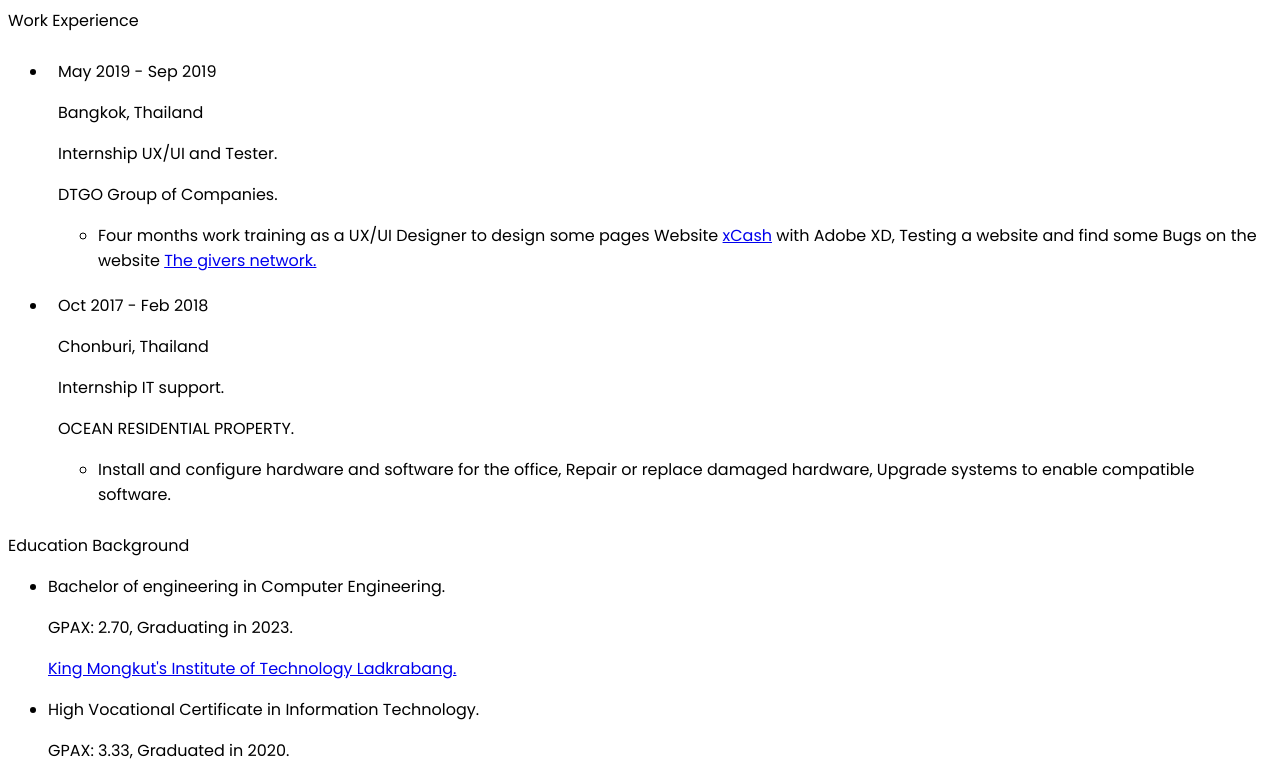
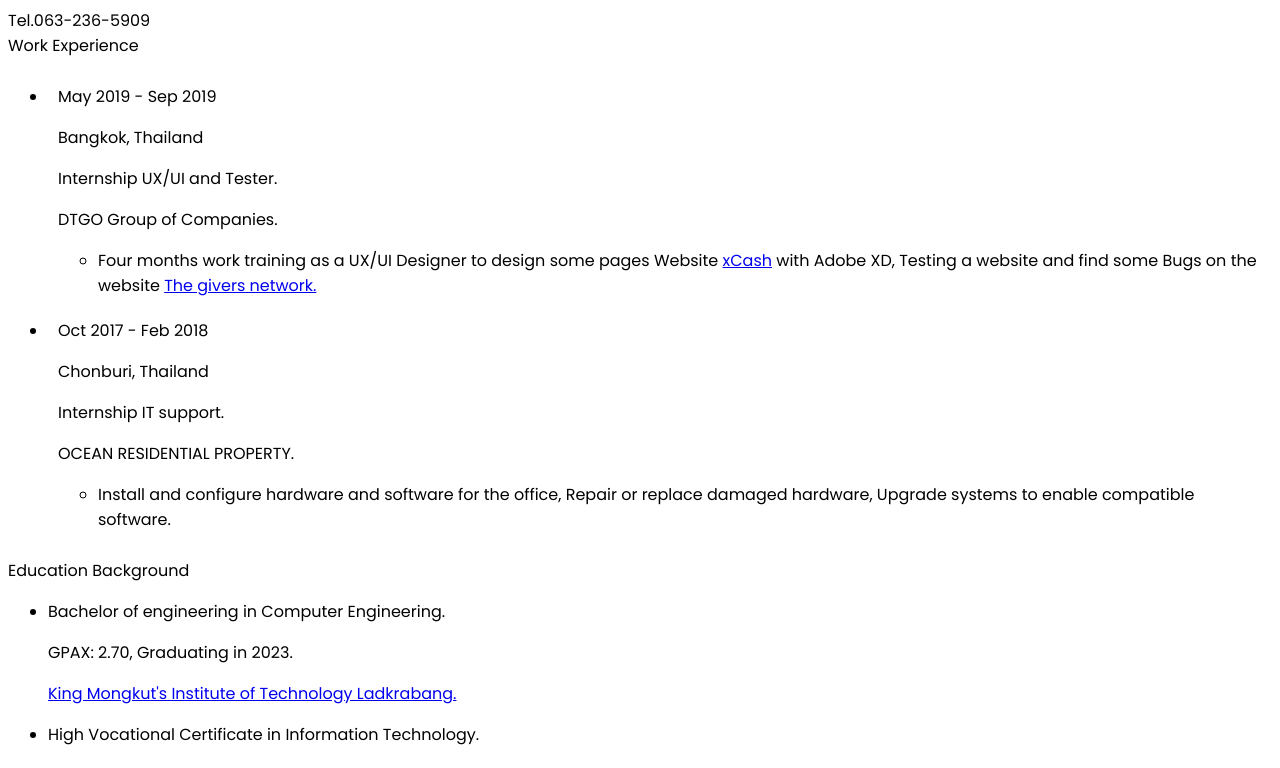
Before and after one commit to Siriphun/CV-ME, a plain HTML site: page index.html in a window 1280 px wide. Shown: the part 125-893 px from the top of the page. Drawn offline with Linux system fonts and the light colour scheme.

Commit message:
Update index.html

```diff
--- a/index.html
+++ b/index.html
@@ -15,6 +15,7 @@
     <div class="container">
         <div class="profile-info">
             <h1>SIRIPHUN CHOJORHOR</h1>
+            <span>Tel.063-236-5909</span>
         </div>
 
         <div class="content">
```
